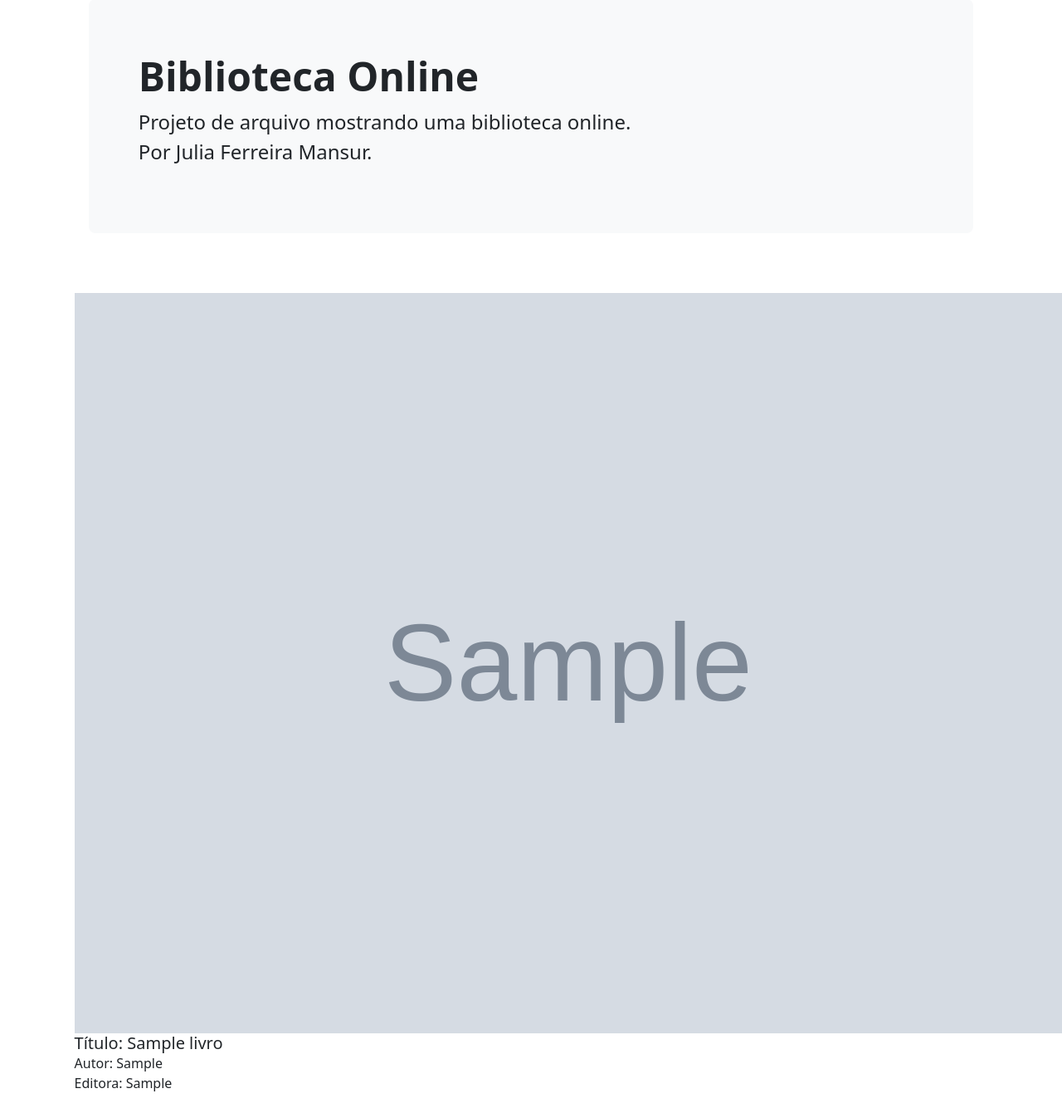
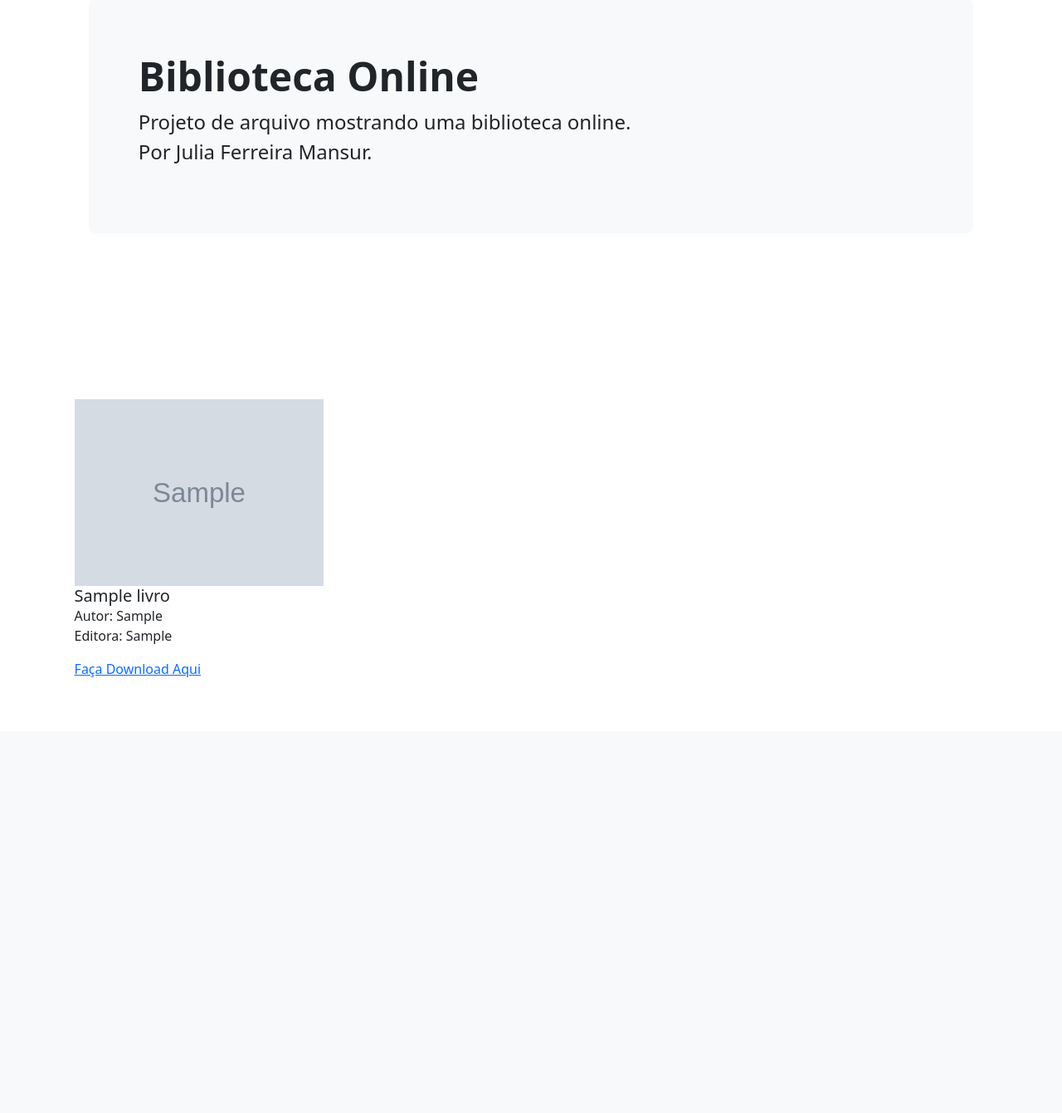
Before and after one commit to mansurjulia/biblioteca_php, a PHP site: page /home.php in a window 1280 px wide. Shown: the part 105-1446 px from the top of the page at 83% size. After the commit the page ends 921 px from the top, so only its background shows below. Run offline with PHP 8.4, Linux system fonts and the light colour scheme; the visitor is signed in with stand-in values (Sample User, id 1); tables that the repository leaves empty or names only in its code hold one stand-in row (values such as "Sample post"); grey boxes marked "Sample" are stand-in pictures.

Commit message:
Segundo Commit

```diff
--- a/css/estilo.css
+++ b/css/estilo.css
@@ -1,3 +1,6 @@
 .card-vitrine{
     margin-left: 7%;
+    width: 300px;
+    height: 400px;
+    margin-top: 200px;
 }
--- a/home.php
+++ b/home.php
@@ -32,23 +32,21 @@
         </div>
     </div>
 
-    <br><br>
-
       <?php foreach(fnLocalizaLivroPorNome($titulo) as $livro): ?>
 
         <div class="card-vitrine">
-            <img width=200 high=300 src="<?= $livro->foto ?>" class="card-img" alt="...">
+            <img src="<?= $livro->foto ?>" class="card-img" alt="...">
             <div class="card-body">
-                <h5 class="card-title">Título: <?= $livro->titulo ?></h5>
+                <h5 class="card-title"><?= $livro->titulo ?></h5>
                 <p class="card-text">Autor: <?= $livro->autor ?></p>
             </div>
             <p class="card-text">Editora: <?= $livro->editora ?></p>
+
+            <td class="download"><a href="<?= $livro->arquivo ?>" download="">Faça Download Aqui</a></td>
+            <br>
         </div>
-        <br>
 
   <?php endforeach; ?>
-
-
 
     <?php include("rodape.php"); ?>
   </body>
```
